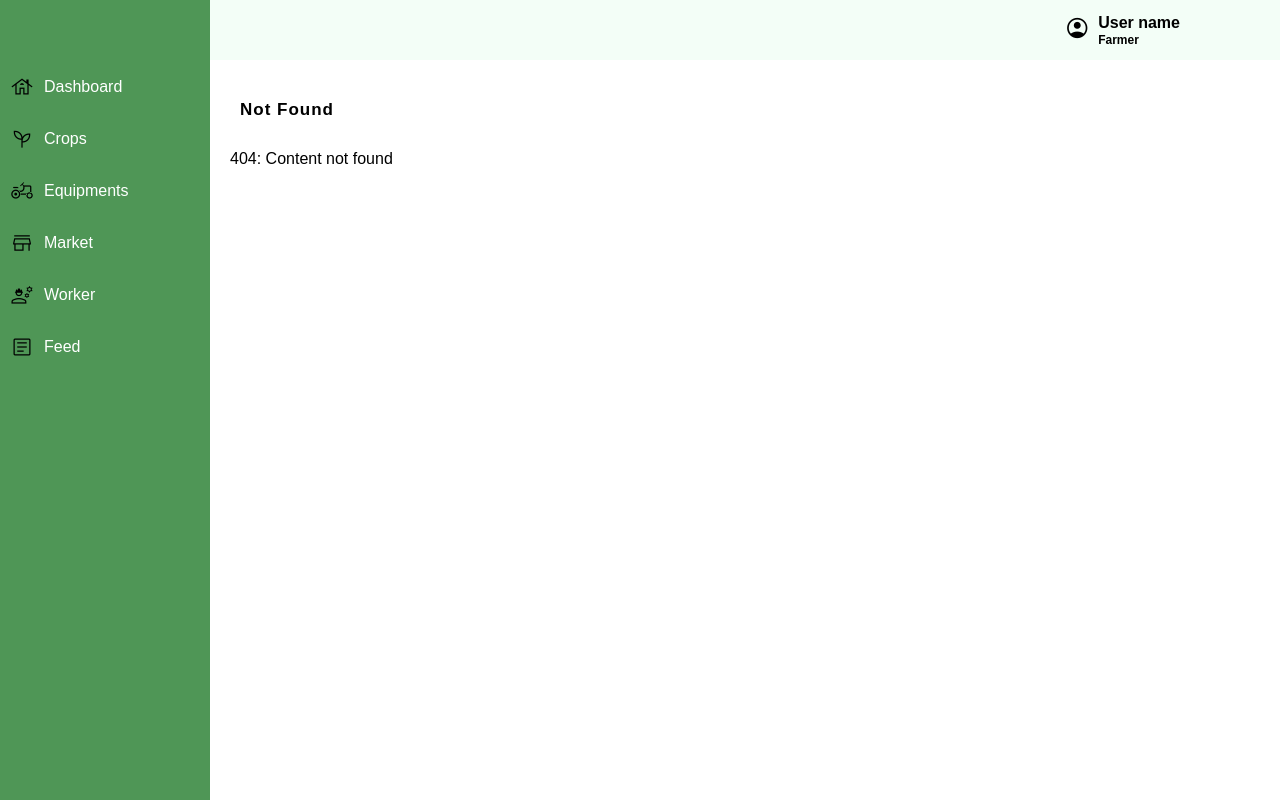
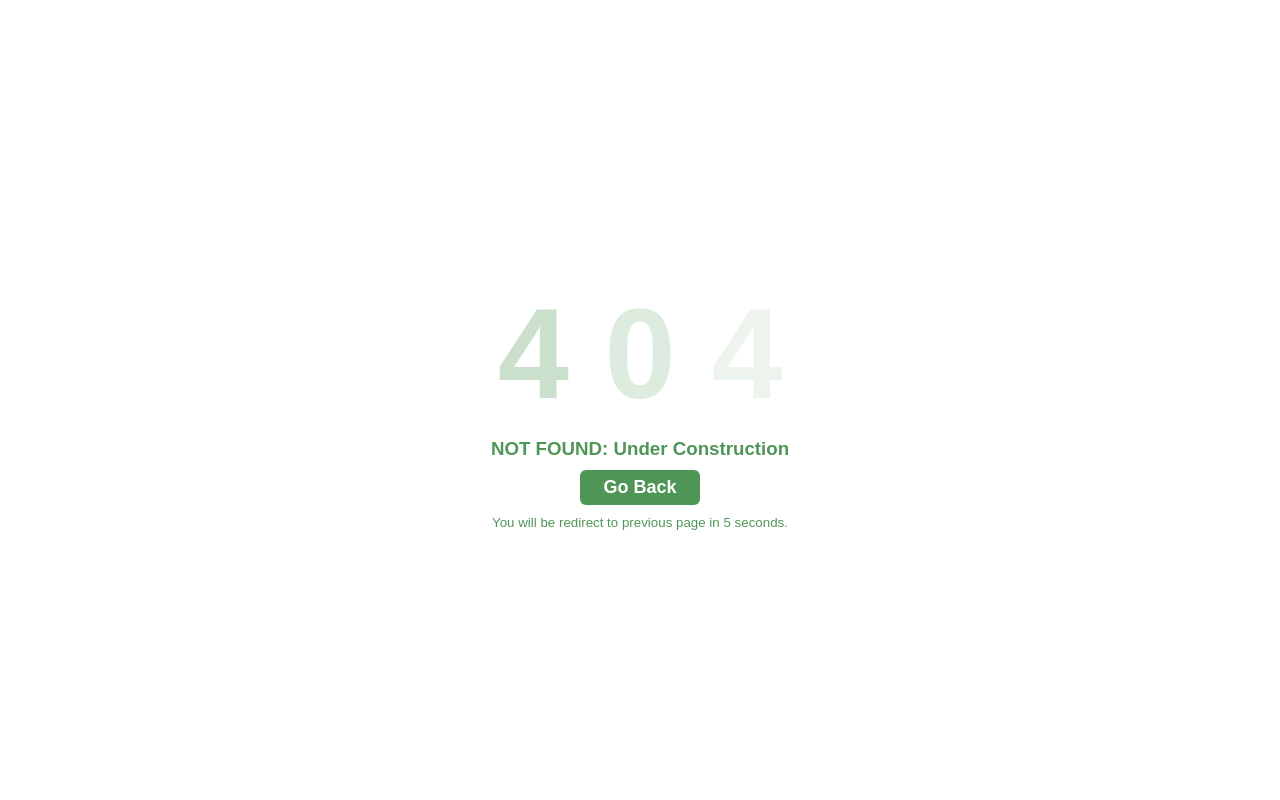
Before and after one commit to PunMahesh/AIMS, a Django app: page /404 in a window 1280 px wide. Run offline with Django 4.2, Linux system fonts and the light colour scheme.

Commit message:
change 404 page

```diff
--- a/static/css/404.css
+++ b/static/css/404.css
@@ -0,0 +1,75 @@
+.profile-bar {
+    display: none !important;
+}
+
+.sidebar {
+    display: none !important;
+}
+
+.content {
+    margin: 0 !important;
+}
+.main-content {
+    padding: 0 !important;
+}
+
+.flex-container {
+    display: flex;
+    justify-content: center;
+    align-items: center;
+    height: 100vh;
+    color: #4f9656;
+    animation: colorSlide 15s cubic-bezier(0.075, 0.82, 0.165, 1) infinite;
+}
+
+
+.text-center {
+    text-align: center;
+}
+
+h1, h3 {
+    margin: 10px;
+    cursor: default;
+}
+
+.fade-in {
+    animation: fadeIn 2s ease infinite;
+}
+
+h1 {
+    font-size: 8em;
+    transition: font-size 200ms ease-in-out;
+    border-bottom: 1px dashed white;
+}
+span#digit1 { animation-delay: 200ms; }
+span#digit2 { animation-delay: 300ms; }
+span#digit3 { animation-delay: 400ms; }
+
+button {
+    width: 120px;
+    height: 35px;
+    border:none;
+    background-color:#4F9656;
+    color: white;
+    border-radius: 6px;
+    cursor: pointer;
+    font-size: large;
+    font-weight: bold;
+}
+button:active{
+    transform: scale(0.95);
+}
+
+p {
+    font-size: smaller;
+    margin-top: 10px;;
+}
+
+@keyframes fadeIn {
+    from {
+    opacity: 0;
+    };
+    100% {
+    opacity: 1;
+    }
+}
--- a/templates/404.html
+++ b/templates/404.html
@@ -2,16 +2,25 @@
 
 {% block title %}Not Found{% endblock %}
 {% block content_css %}<link rel="stylesheet" href="static/css/404.css" type="text/css" >{% endblock %}
+{% block post_script %}
+<script src="static/js/404.js" type="text/javascript"></script>
+{% endblock %}
 
 {% block content %}
 <div class="content">
     <div class="main-content">
-        <div class="content-title">
-            <span>Not Found</span>
-        </div>
-        <div class="content-body">
-            <span class="not-found">404: Content not found</span>
-        </div>
+        <div class="flex-container">
+            <div class="text-center">
+              <h1>
+                <span class="fade-in" id="digit1">4</span>
+                <span class="fade-in" id="digit2">0</span>
+                <span class="fade-in" id="digit3">4</span>
+              </h1>
+              <h3 class="fadeIn">NOT FOUND: Under Construction</h3>
+              <button type="button" name="button" id="go-back">Go Back</button>
+              <p id="redirect-timer">You will be redirect to previous page in <span id="show-seconds">5</span> seconds.</p>
+            </div>
+          </div>
     </div>
 </div>
 {% endblock %}
```
